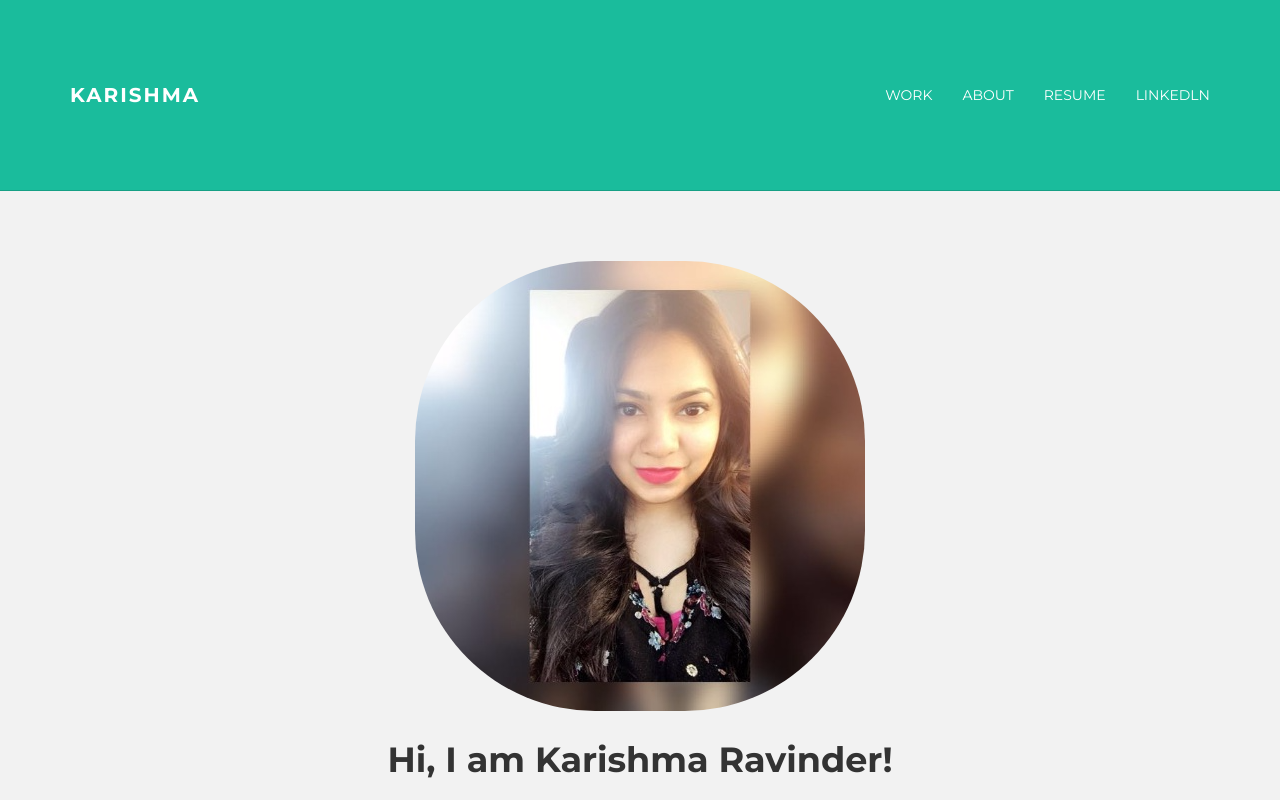
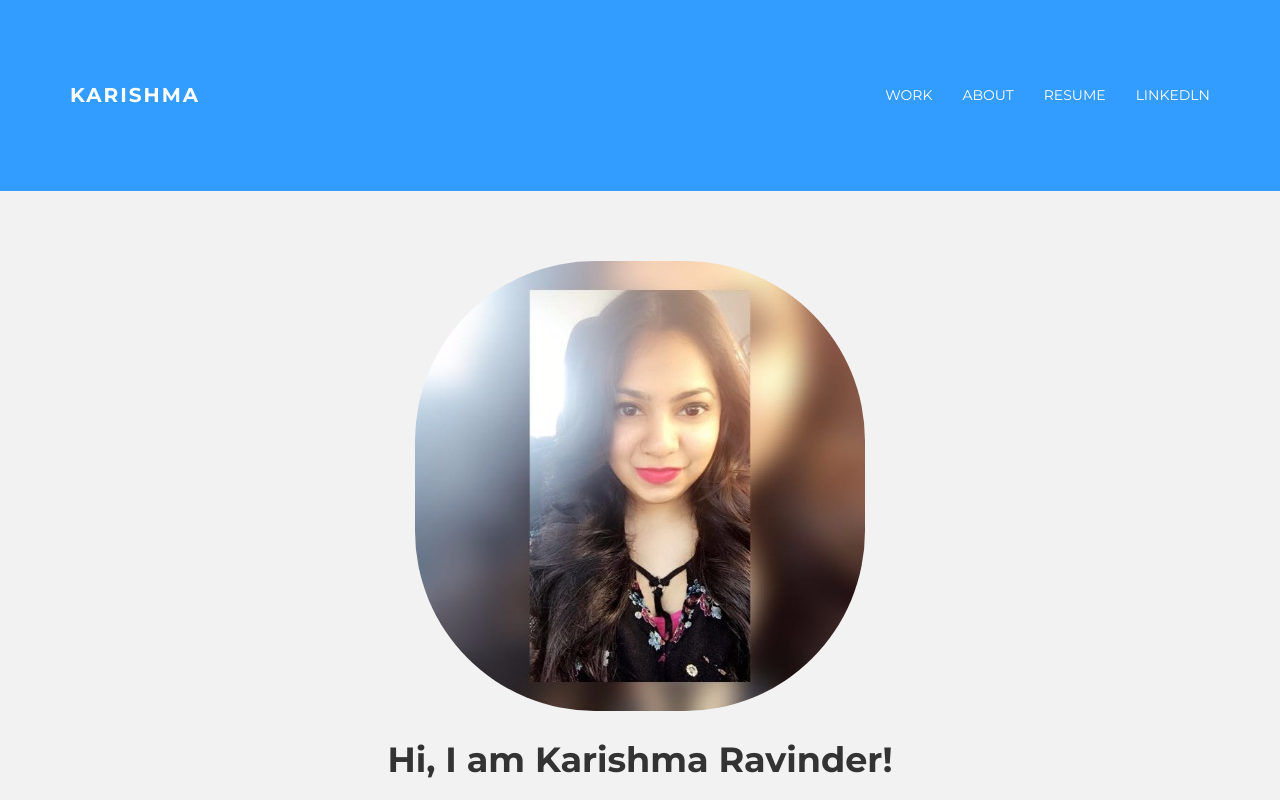
Before and after one commit to Karishmagaddam/Karishmagaddam.github.io, a plain HTML site: page index.html in a window 1280 px wide. Shown: the top 800 px of the page. Drawn offline with nearby package versions, Linux system fonts and the light colour scheme.

Commit message:
Update main.css

```diff
--- a/assets/css/main.css
+++ b/assets/css/main.css
@@ -95,8 +95,8 @@ a:after {
 }
 
 .navbar-inverse {
-	background-color: #1abc9c;
-	border-color: #16a085;
+	background-color: #339CFF;
+	border-color: #339CFF;
 }
 
 .navbar-inverse .navbar-nav > li > a {
```
